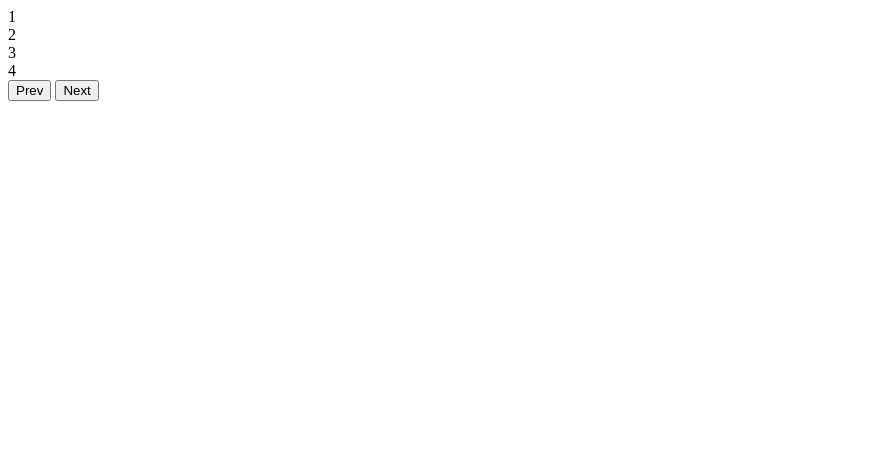
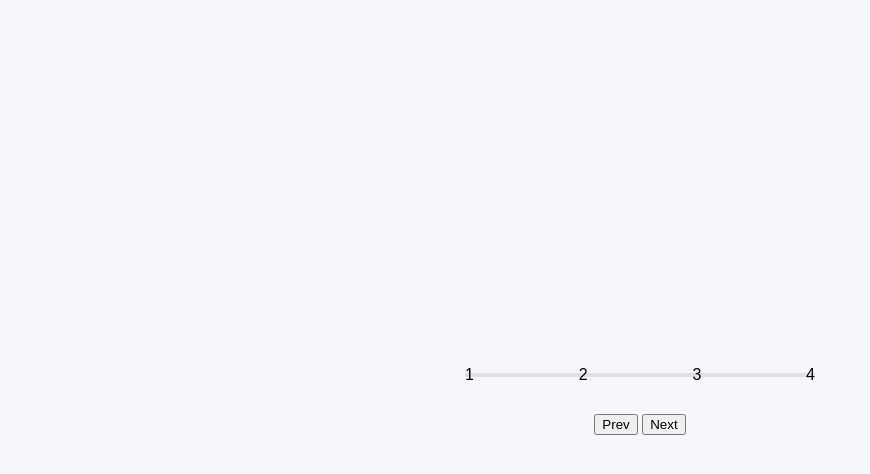
Before and after one commit to Ashley426/progressBar, a plain HTML site: page index.html in a window 1280 px wide. Shown: the whole page, without its empty margins (0-870 px from the left). Drawn offline with Linux system fonts and the light colour scheme; a web font is replaced by a local one.

Commit message:
progress bar positioned

```diff
--- a/style.css
+++ b/style.css
@@ -1,7 +1,55 @@
+@import url('https://fonts.googleapis.com/css?family=Multi&display=swap');
+
 *{
-
+    box-sizing: border-box;
 }
 
 body{
+    background-color: #f6f7fb;
+    font-family: 'Multi', sans-serif;
+    display:flex;
+    flex-direction: column;
+    align-items: center;
+    justify-content: center;
+    height: 100vh;
+    overflow:hidden;
+    margin: 0;
+}
 
+.container{
+    text-align: center;
 }
+
+.progress-container{
+    display: flex;
+    justify-content: space-between;
+    position: relative;
+    margin-bottom: 30px;
+    max-width: 100%;
+    width: 350px;
+}
+
+
+.progress-container::before {
+    content: '';
+    background-color: #e0e0e0;
+    position: absolute;
+    top: 50%;
+    left:0;
+    transform: translateY(-50%);
+    height: 4px;
+    width: 100%;
+    z-index: -1;
+}
+
+.progress{
+    background-color: #3498db;
+    position: absolute;
+    top: 50%;
+    left:0;
+    transform: translateY(-50%);
+    height: 4px;
+    width: 0%;
+    z-index: -1;
+    transition: 0.4s ease;
+}
```
